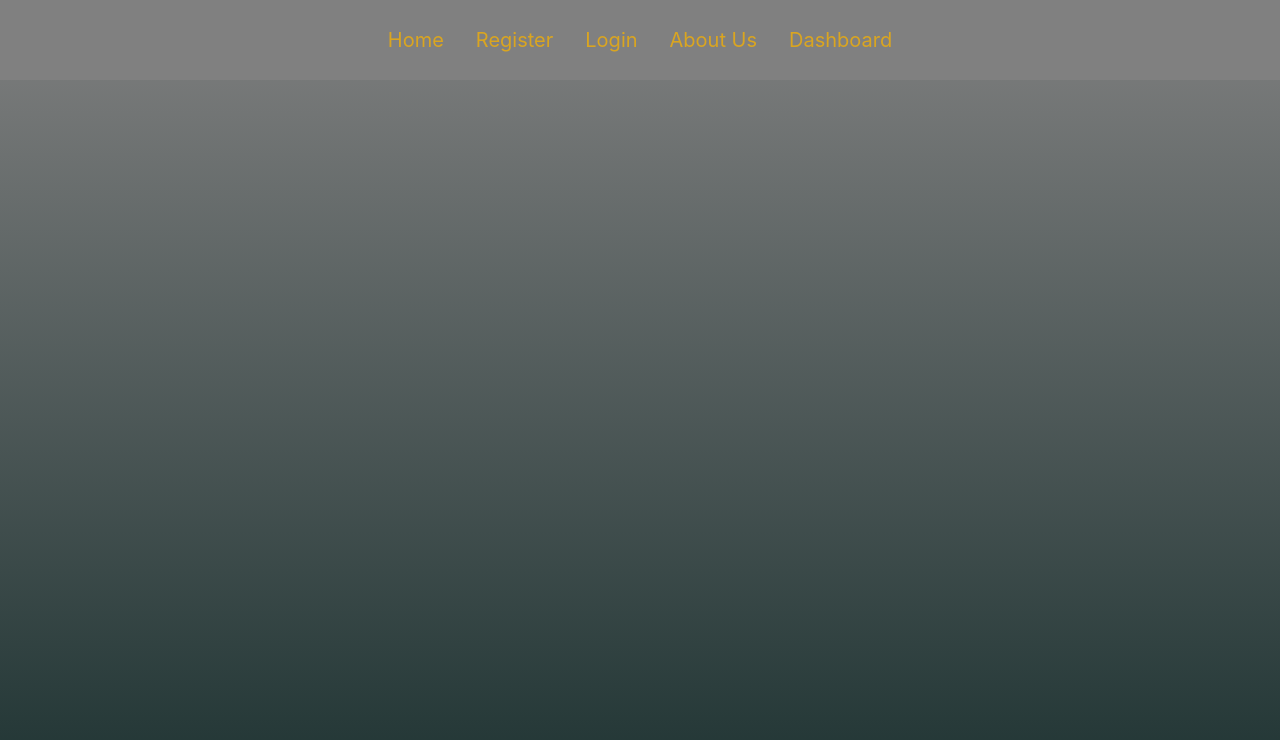
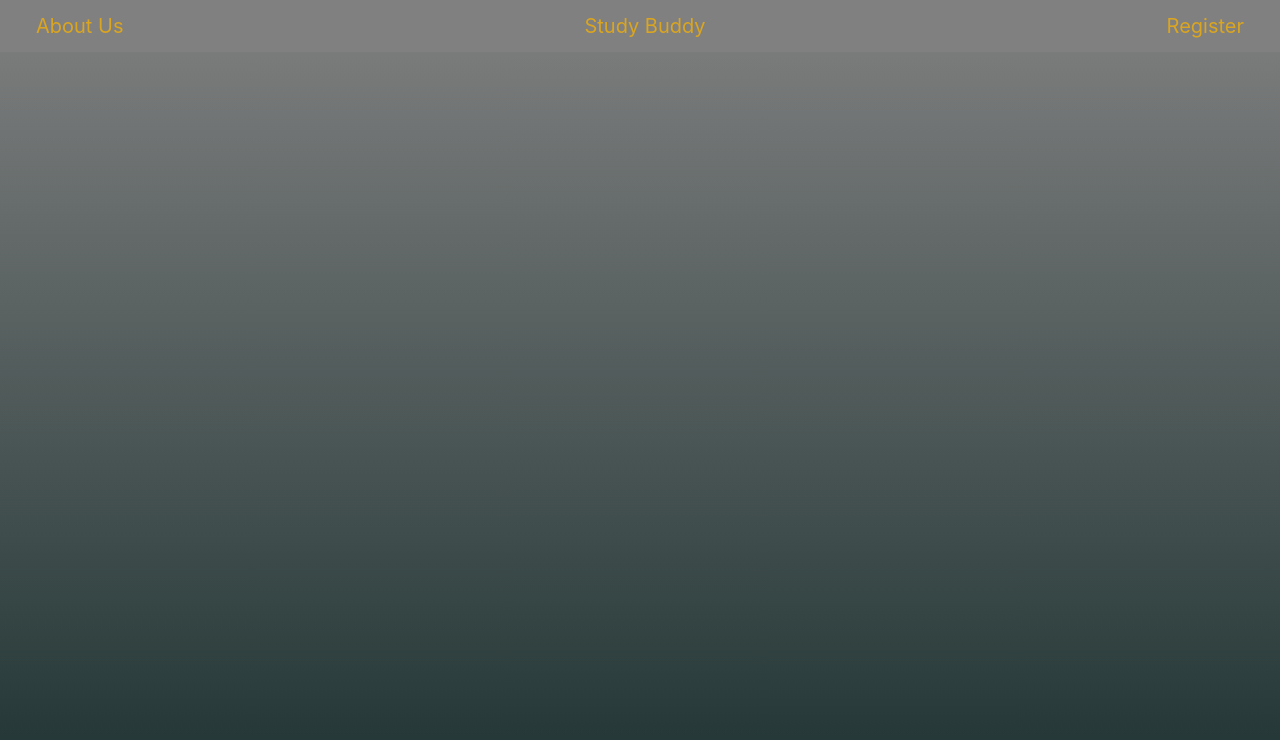
Before and after one commit to nguyenkkent/StuddyBuddy-Individual, a React (Create React App) app in the folder application/frontend/: page /login in a window 1280 px wide. Shown: the top 740 px of the page. Built offline with nearby package versions, Linux system fonts and the light colour scheme.

Commit message:
Navbar changes depending on the page

```diff
--- a/application/frontend/src/components/Navbar.js
+++ b/application/frontend/src/components/Navbar.js
@@ -1,17 +1,25 @@
 import React from 'react';
-import { Link } from 'react-router-dom';
+import { Link, useLocation } from 'react-router-dom';
 import '../css/Navbar.css';
 
 function Navbar() {
-  return (
-    <nav className='navbar'>
-      <Link to="/">Home</Link>
-      <Link to="/api/register">Register</Link>
-      <Link to="/api/login">Login</Link>
-      <Link to="/api/aboutus">About Us</Link>
-      <Link to="/api/dashboard">Dashboard</Link>
-    </nav>
-  );
+    const location = useLocation();
+    const isLoginPage = location.pathname === '/login';
+    const isRegistrationPage = location.pathname === '/register';
+
+    return (
+        <nav className='navbar'>
+            <Link to="/aboutus">About Us</Link>
+
+        <div className="navbar-center">
+            <Link to="/">Study Buddy</Link>
+        </div>
+
+        <div className="navbar-right">
+            {!isLoginPage && !isRegistrationPage && <Link to="/login">Login</Link>}
+            {isLoginPage && <Link to="/register">Register</Link>}
+        </div>
+        </nav>
+    );
 }
-
 export default Navbar;
--- a/application/frontend/src/css/Navbar.css
+++ b/application/frontend/src/css/Navbar.css
@@ -1,9 +1,9 @@
 .navbar {
     background: gray;
     overflow: hidden;
-    padding: 14px 20px;
+    padding: 0px 20px;
     display: flex;
-    justify-content: center;
+    justify-content: space-between;
     align-items: center;
     transition: background-color 0.3s;
     position: relative;
@@ -25,3 +25,8 @@
     transform: scale(0.80);
     border-radius: 10px;
 }
+
+.navbar-center {
+    flex: 1;
+    text-align: center;
+}
```
